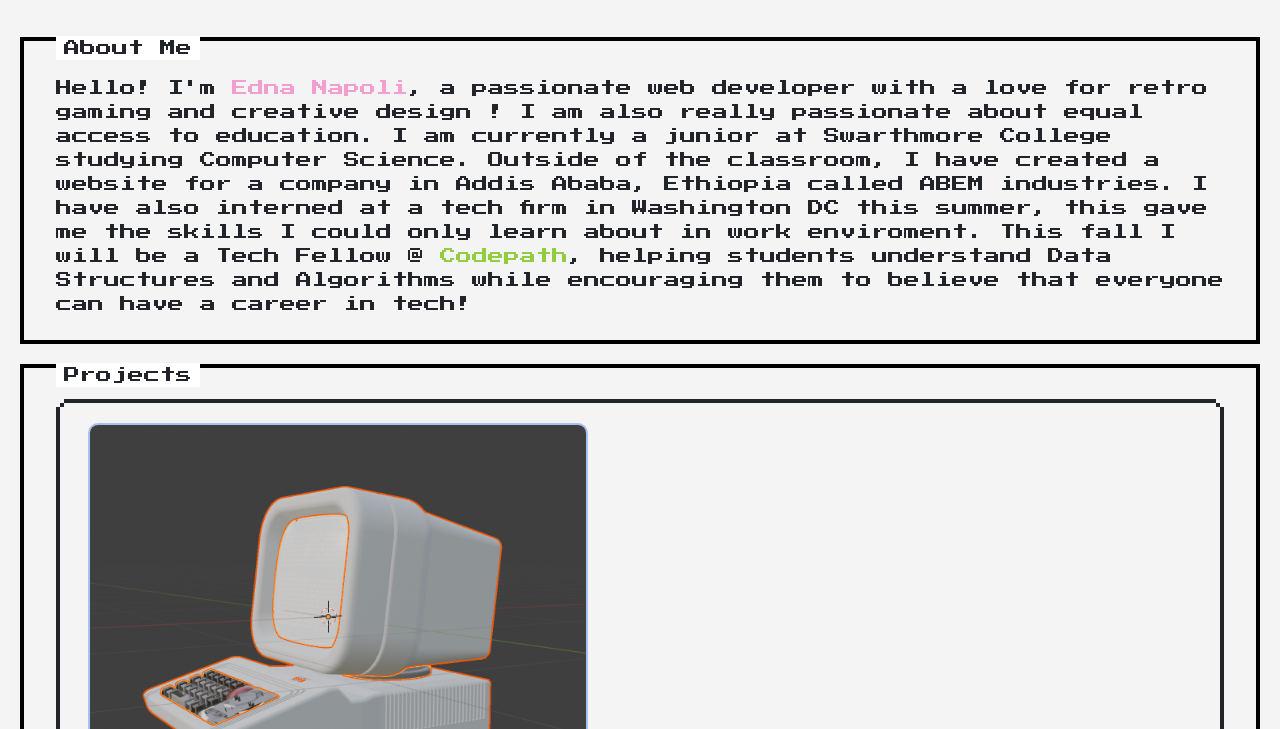
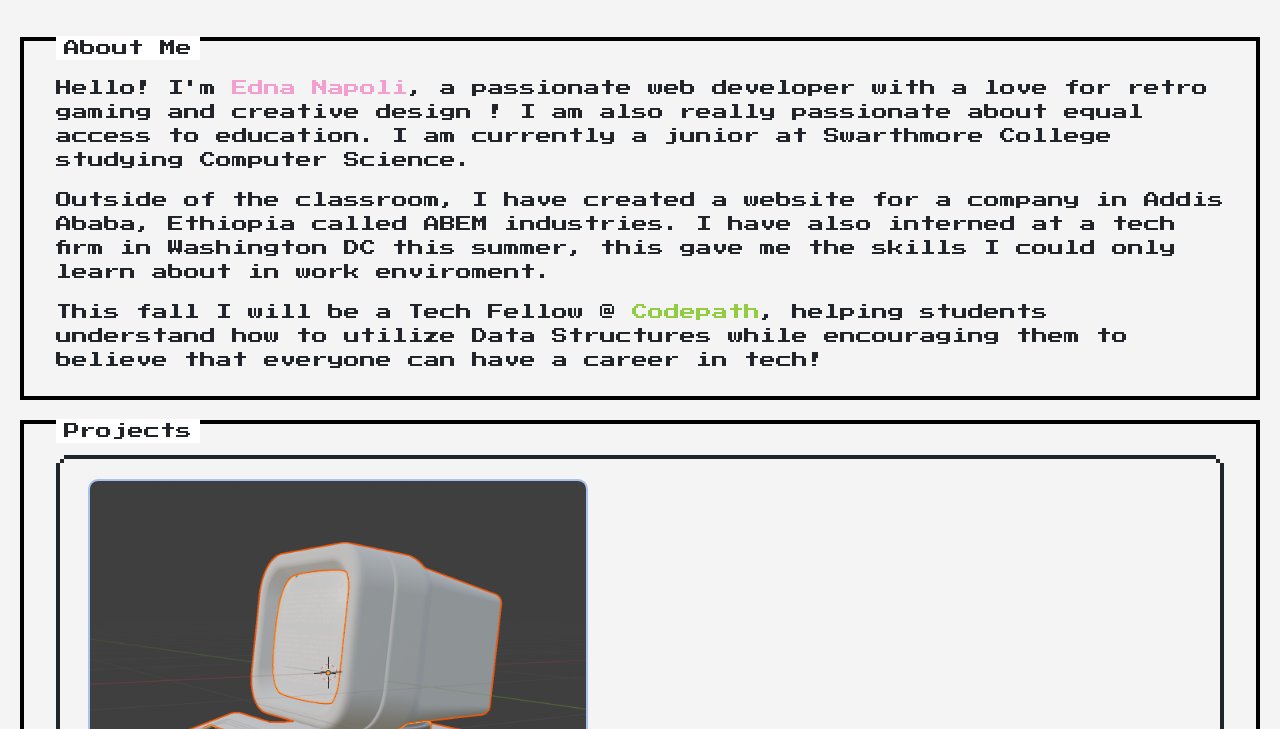
Before and after one commit to ednanap/helps, a plain HTML site: page index.html in a window 1280 px wide. Shown: the part 71-800 px from the top of the page. Drawn offline with nearby package versions, Linux system fonts and the light colour scheme.

Commit message:
added apaces

```diff
--- a/index.html
+++ b/index.html
@@ -16,10 +16,15 @@
     <section id="about-me" class="nes-container with-title">
         <p class="title">About Me</p>
         <p>Hello! I'm <span class="nes-text is-primary">Edna Napoli</span>, a passionate web developer with a love for retro gaming and creative design ! I am also really passionate about equal access to education.
-            I am currently a junior at Swarthmore College studying Computer Science. Outside of the classroom, I have created a website for a company in Addis Ababa, Ethiopia called ABEM industries. I have also interned at a tech
-            firm in Washington DC this summer, this gave me the skills I could only learn about in work enviroment. This fall I will be a Tech Fellow @ <span class="nes-text is-success">Codepath</span>, helping students understand Data Structures and Algorithms while encouraging them
-            to believe that everyone can have a career in tech!
-        </p>
+            I am currently a junior at Swarthmore College studying Computer Science.  </p>
+
+        </p>Outside of the classroom, I have created a website for a company in Addis Ababa, Ethiopia called ABEM industries. I have also interned at a tech
+            firm in Washington DC this summer, this gave me the skills I could only learn about in work enviroment. </p>
+
+        </p> This fall I will be a Tech Fellow @ <span class="nes-text is-success">Codepath</span>, helping students understand how to utilize  Data Structures  while encouraging them
+            to believe that everyone can have a career in tech!  </p>
+
+
     </section>
 
     <section id="projects" class="nes-container with-title">
```
